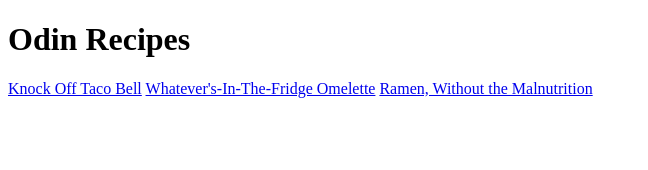
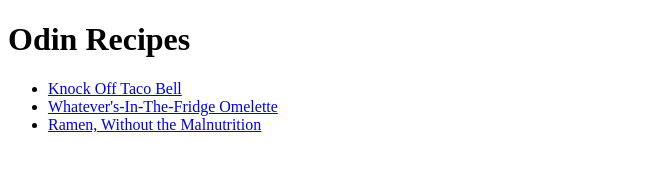
Before and after one commit to pinkx-xlink/odin-recipes, a plain HTML site: page index.html in a window 1280 px wide. Shown: the whole page, without its empty margins (0-648 px from the left). Drawn offline with Linux system fonts and the light colour scheme.

Commit message:
Add unordered list element to recipe links
Add unordered list to recipe page links (seen on lines 11-15)

```diff
--- a/index.html
+++ b/index.html
@@ -8,8 +8,10 @@
 </head>
 <body>
     <h1>Odin Recipes</h1>
-    <a href="recipes/burrito.html">Knock Off Taco Bell</a>
-    <a href="recipes/omelette.html">Whatever's-In-The-Fridge Omelette</a>
-    <a href="recipes/ramen.html">Ramen, Without the Malnutrition</a>
+    <ul>
+        <li><a href="recipes/burrito.html">Knock Off Taco Bell</a></li>
+        <li><a href="recipes/omelette.html">Whatever's-In-The-Fridge Omelette</a></li>
+        <li><a href="recipes/ramen.html">Ramen, Without the Malnutrition</a></li>
+    </ul>
 </body>
 </html>
```
